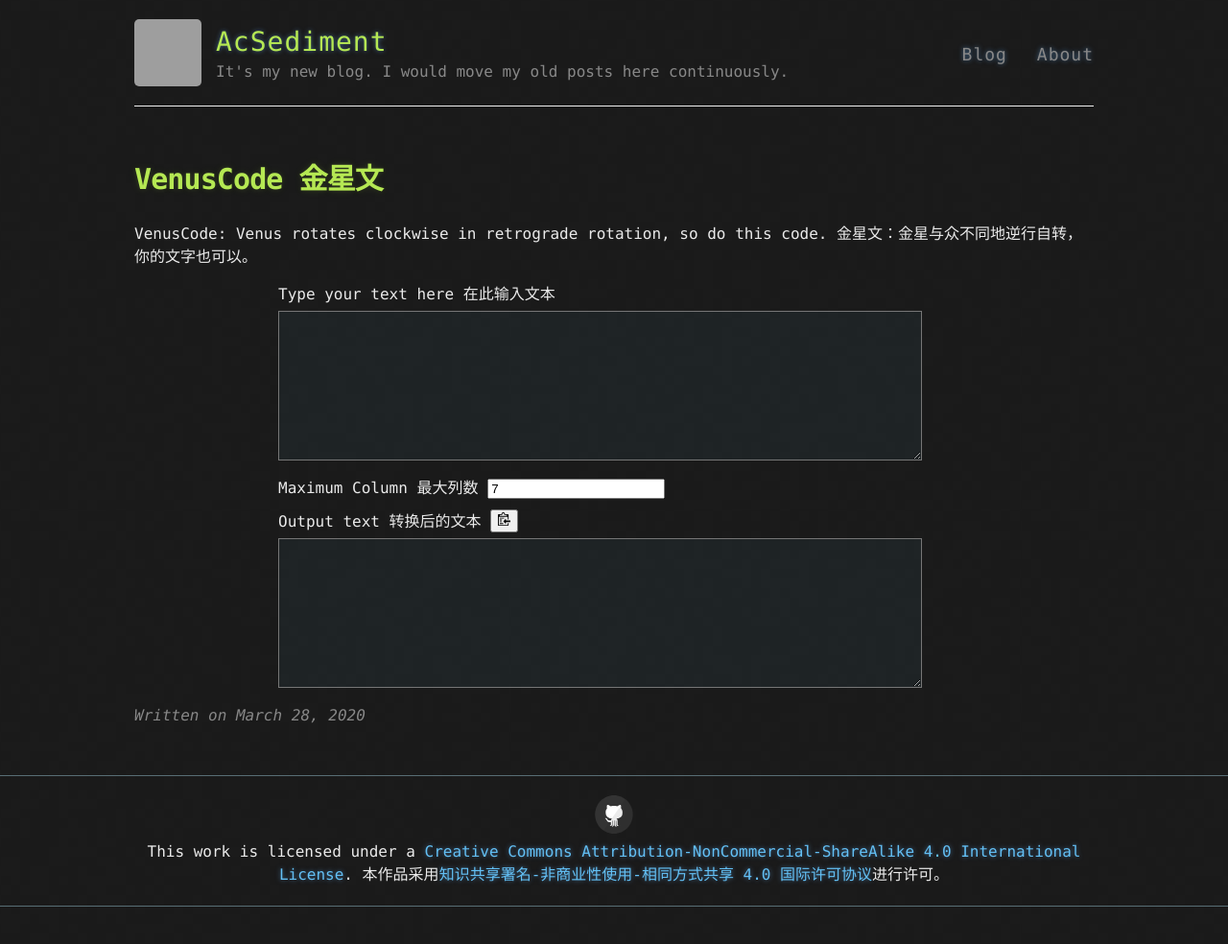
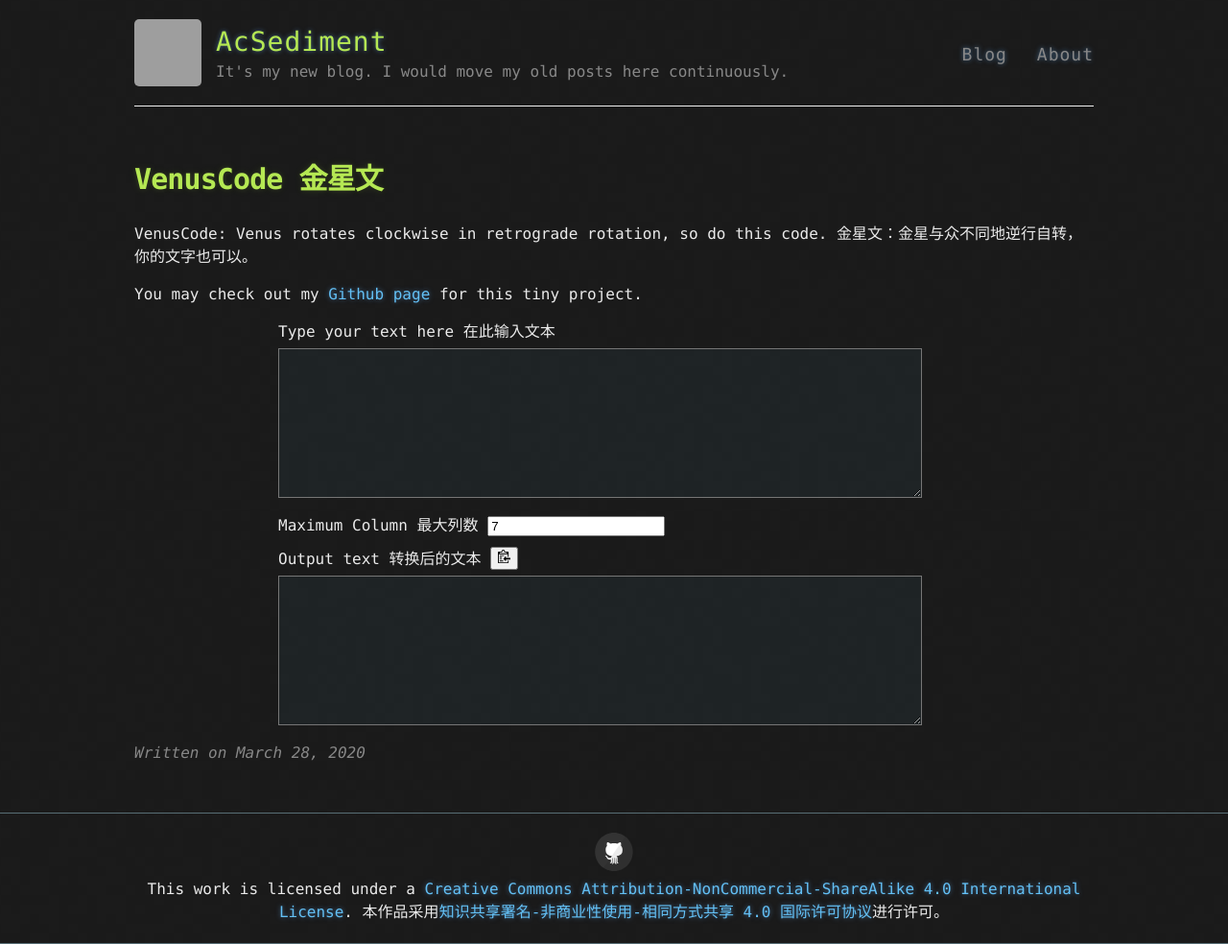
Before and after one commit to ACsediment/ACsediment.github.io, a Jekyll site: the page built from _posts/2020-03-28-VenusCode.md, in a window 1280 px wide. Shown: the whole page at 96% size. Built offline with Jekyll 4.4.1, drawn with Linux system fonts in a browser that asks for light colours; before the commit the page ends 945 px from its top, so only the background shows below that; grey boxes are pictures that could not be loaded.

Commit message:
Update 2020-03-28-VenusCode.md

```diff
--- a/_posts/2020-03-28-VenusCode.md
+++ b/_posts/2020-03-28-VenusCode.md
@@ -7,6 +7,8 @@ categories: Test
 
 VenusCode: Venus rotates clockwise in retrograde rotation, so do this code.
 金星文：金星与众不同地逆行自转，你的文字也可以。
+
+You may check out my [Github page](https://github.com/ACsediment/VenusCode) for this tiny project.
 
 <div class="topLayer">
 	<div class="inputText">
```
